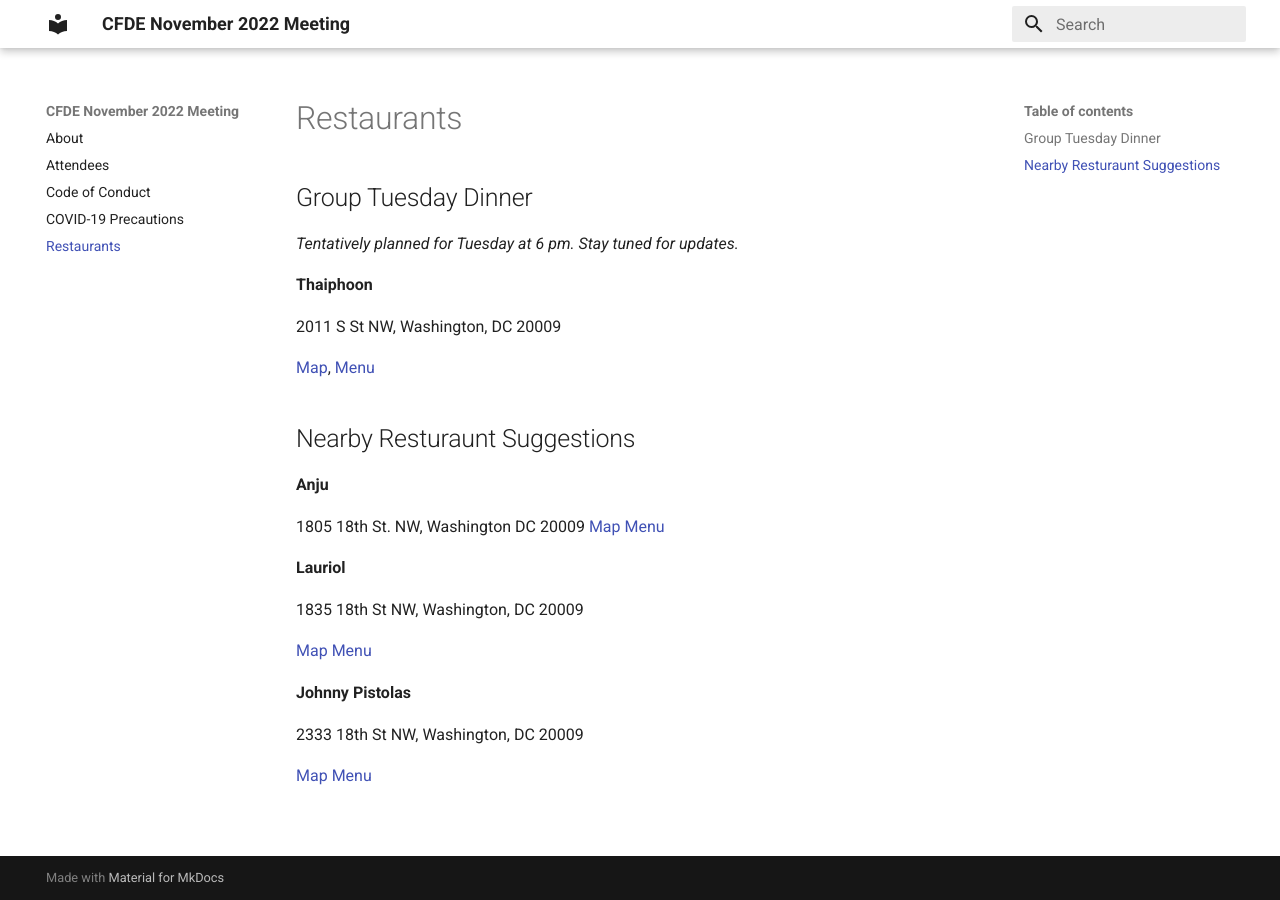
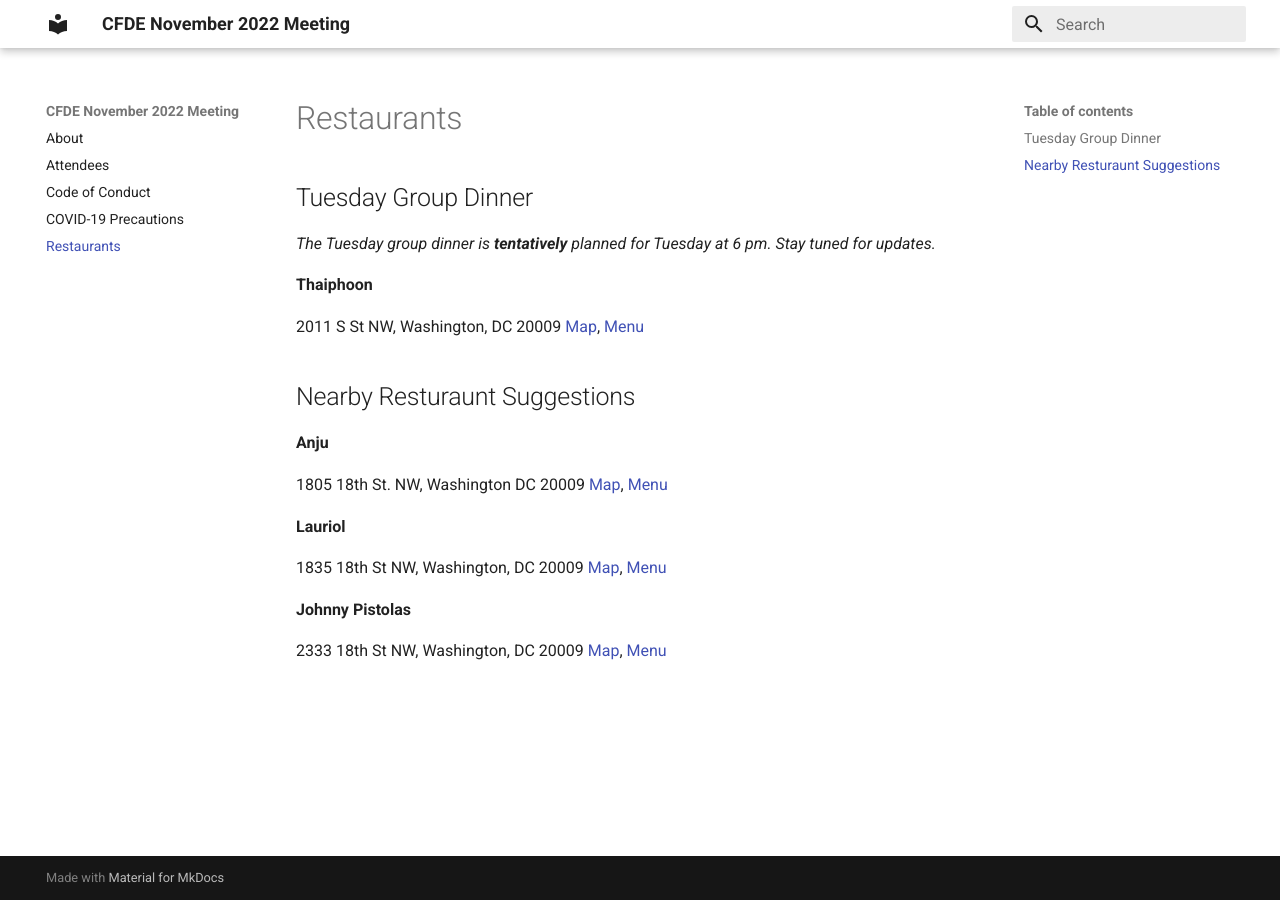
Before and after one commit to nih-cfde/2022-nov-meeting, an MkDocs documentation site: the page built from docs/restaurant.md, in a window 1280 px wide. Built offline with MkDocs 1.6.1 and Material for MkDocs 9.7.7, drawn with Linux system fonts in a browser that asks for light colours.

Commit message:
Update restaurant.md

```diff
--- a/docs/restaurant.md
+++ b/docs/restaurant.md
@@ -1,13 +1,12 @@
 # Restaurants
 
-## Group Tuesday Dinner
+## Tuesday Group Dinner
 
-_Tentatively planned for Tuesday at 6 pm. Stay tuned for updates._
+_The Tuesday group dinner is **tentatively** planned for Tuesday at 6 pm. Stay tuned for updates._
 
 **Thaiphoon**
 
 2011 S St NW, Washington, DC 20009
-
 [Map](https://www.google.com/maps/place/Thaiphoon/@38.9143402,-77.0454463,15z/data=!4m2!3m1!1s0x0:0x855eaeb8508c46d?sa=X&ved=2ahUKEwi_hMXdgt76AhVhMjQIHUglBRwQ_BJ6BAhgEAU),
 [Menu](https://www.thaiphoondupont.com/menus/)
 
@@ -16,20 +15,18 @@ _Tentatively planned for Tuesday at 6 pm. Stay tuned for updates._
 **Anju**
 
 1805 18th St. NW, Washington DC 20009
-[Map](https://www.google.com/maps/place/Anju/@38.9143826,-77.0436445,17z/data=!3m2!4b1!5s0x89b7b7c456d5f467:0x648b97e6a0bb4208!4m5!3m4!1s0x89b7b7bd0d618fb7:0xd0048ad884ba1b83!8m2!3d38.9143826!4d-77.0414505)
+[Map](https://www.google.com/maps/place/Anju/@38.9143826,-77.0436445,17z/data=!3m2!4b1!5s0x89b7b7c456d5f467:0x648b97e6a0bb4208!4m5!3m4!1s0x89b7b7bd0d618fb7:0xd0048ad884ba1b83!8m2!3d38.9143826!4d-77.0414505),
 [Menu](https://www.anjurestaurant.com/dine-in)
 
 
 **Lauriol**
 
 1835 18th St NW, Washington, DC 20009
-
-[Map](https://www.google.com/maps/place/Lauriol+Plaza/@38.9152917,-77.0436242,17z/data=!3m1!4b1!4m5!3m4!1s0x89b7b7c4e4d32621:0xe06947ced799866d!8m2!3d38.9152917!4d-77.0414302)
+[Map](https://www.google.com/maps/place/Lauriol+Plaza/@38.9152917,-77.0436242,17z/data=!3m1!4b1!4m5!3m4!1s0x89b7b7c4e4d32621:0xe06947ced799866d!8m2!3d38.9152917!4d-77.0414302),
 [Menu](https://www.lauriolplaza.com/online-ordering/lauriol-plaza/menu)
 
 **Johnny Pistolas**
 
 2333 18th St NW, Washington, DC 20009
-
-[Map](https://www.google.com/maps/place/Johnny+Pistolas/@38.92048,-77.0438867,17z/data=!3m1!4b1!4m5!3m4!1s0x89b7b7dbb21f8cf5:0xdaa4d68cd774cb4d!8m2!3d38.92048!4d-77.0416927)
+[Map](https://www.google.com/maps/place/Johnny+Pistolas/@38.92048,-77.0438867,17z/data=!3m1!4b1!4m5!3m4!1s0x89b7b7dbb21f8cf5:0xdaa4d68cd774cb4d!8m2!3d38.92048!4d-77.0416927),
 [Menu](https://johnnypistolas.com/new-page-1)
```
